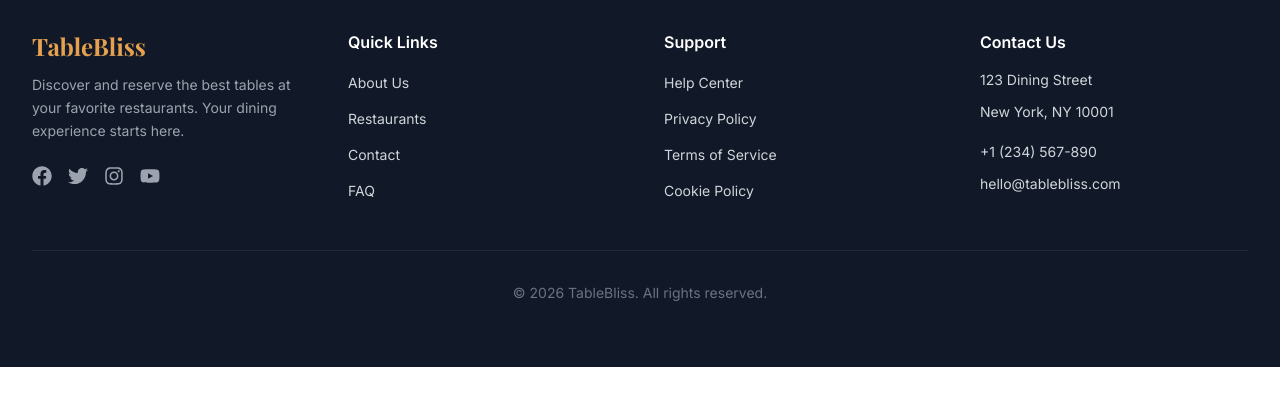
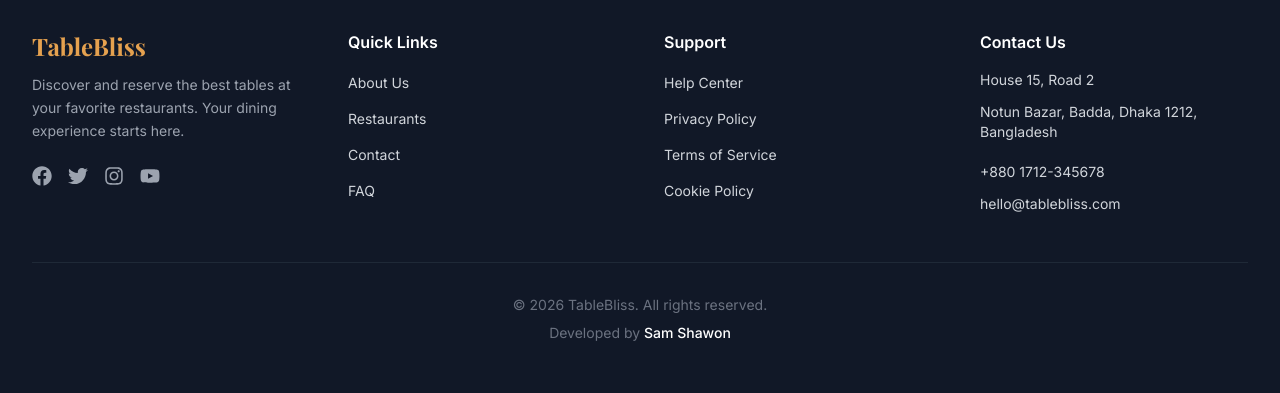
Before and after one commit to samshawon10/TableBliss, a React (Vite) app in the folder frontend/: page / in a window 1280 px wide. Shown: the part 2206-2599 px from the top of the page. Before the commit the page ends 2573 px from the top, so only its background shows below. Built offline with nearby package versions, Linux system fonts and the light colour scheme; no server answers.

Commit message:
feat: update Footer component layout and content, including new contact information and developer credit

```diff
--- a/frontend/src/components/layout/Footer.jsx
+++ b/frontend/src/components/layout/Footer.jsx
@@ -3,28 +3,28 @@ import { FaFacebook, FaTwitter, FaInstagram, FaYoutube } from 'react-icons/fa';
 
 const Footer = () => {
   return (
-    <footer className="bg-gray-900 text-gray-300">
-      <div className="max-w-7xl mx-auto px-4 sm:px-6 lg:px-8 py-12 lg:py-16">
-        <div className="grid grid-cols-1 md:grid-cols-2 lg:grid-cols-4 gap-8 lg:gap-12">
+    <footer className="text-gray-300 bg-gray-900">
+      <div className="px-4 py-12 mx-auto max-w-7xl sm:px-6 lg:px-8 lg:py-16">
+        <div className="grid grid-cols-1 gap-8 md:grid-cols-2 lg:grid-cols-4 lg:gap-12">
           {/* Brand */}
           <div className="lg:col-span-1">
-            <Link to="/" className="text-2xl font-display font-bold text-primary-400">
+            <Link to="/" className="text-2xl font-bold font-display text-primary-400">
               TableBliss
             </Link>
-            <p className="mt-3 text-sm text-gray-400 leading-relaxed">
+            <p className="mt-3 text-sm leading-relaxed text-gray-400">
               Discover and reserve the best tables at your favorite restaurants. Your dining experience starts here.
             </p>
             <div className="flex gap-4 mt-6">
-              <a href="#" className="text-gray-400 hover:text-primary-400 transition-colors">
+              <a href="#" className="text-gray-400 transition-colors hover:text-primary-400">
                 <FaFacebook className="w-5 h-5" />
               </a>
-              <a href="#" className="text-gray-400 hover:text-primary-400 transition-colors">
+              <a href="#" className="text-gray-400 transition-colors hover:text-primary-400">
                 <FaTwitter className="w-5 h-5" />
               </a>
-              <a href="#" className="text-gray-400 hover:text-primary-400 transition-colors">
+              <a href="#" className="text-gray-400 transition-colors hover:text-primary-400">
                 <FaInstagram className="w-5 h-5" />
               </a>
-              <a href="#" className="text-gray-400 hover:text-primary-400 transition-colors">
+              <a href="#" className="text-gray-400 transition-colors hover:text-primary-400">
                 <FaYoutube className="w-5 h-5" />
               </a>
             </div>
@@ -32,44 +32,72 @@ const Footer = () => {
 
           {/* Quick Links */}
           <div>
-            <h3 className="text-white font-semibold mb-4">Quick Links</h3>
+            <h3 className="mb-4 font-semibold text-white">Quick Links</h3>
             <ul className="space-y-3">
-              <li><Link to="/about" className="text-sm hover:text-primary-400 transition-colors">About Us</Link></li>
-              <li><Link to="/restaurants" className="text-sm hover:text-primary-400 transition-colors">Restaurants</Link></li>
-              <li><Link to="/contact" className="text-sm hover:text-primary-400 transition-colors">Contact</Link></li>
-              <li><Link to="/faq" className="text-sm hover:text-primary-400 transition-colors">FAQ</Link></li>
+              <li><Link to="/about" className="text-sm transition-colors hover:text-primary-400">About Us</Link></li>
+              <li><Link to="/restaurants" className="text-sm transition-colors hover:text-primary-400">Restaurants</Link></li>
+              <li><Link to="/contact" className="text-sm transition-colors hover:text-primary-400">Contact</Link></li>
+              <li><Link to="/faq" className="text-sm transition-colors hover:text-primary-400">FAQ</Link></li>
             </ul>
           </div>
 
           {/* Support */}
           <div>
-            <h3 className="text-white font-semibold mb-4">Support</h3>
+            <h3 className="mb-4 font-semibold text-white">Support</h3>
             <ul className="space-y-3">
-              <li><a href="#" className="text-sm hover:text-primary-400 transition-colors">Help Center</a></li>
-              <li><a href="#" className="text-sm hover:text-primary-400 transition-colors">Privacy Policy</a></li>
-              <li><a href="#" className="text-sm hover:text-primary-400 transition-colors">Terms of Service</a></li>
-              <li><a href="#" className="text-sm hover:text-primary-400 transition-colors">Cookie Policy</a></li>
+              <li><a href="#" className="text-sm transition-colors hover:text-primary-400">Help Center</a></li>
+              <li><a href="#" className="text-sm transition-colors hover:text-primary-400">Privacy Policy</a></li>
+              <li><a href="#" className="text-sm transition-colors hover:text-primary-400">Terms of Service</a></li>
+              <li><a href="#" className="text-sm transition-colors hover:text-primary-400">Cookie Policy</a></li>
             </ul>
           </div>
 
           {/* Contact */}
          <div>
-            <h3 className="text-white font-semibold mb-4">Contact Us</h3>
+  <h3 className="mb-4 font-semibold text-white">Contact Us</h3>
+
   <ul className="space-y-3 text-sm">
-              <li>123 Dining Street</li>
-              <li>New York, NY 10001</li>
+    <li>House 15, Road 2</li>
+
+    <li>Notun Bazar, Badda, Dhaka 1212, Bangladesh</li>
+
     <li className="pt-2">
-                <a href="tel:+1234567890" className="hover:text-primary-400 transition-colors">+1 (234) 567-890</a>
+      <a
+        href="tel:+8801712345678"
+        className="transition-colors hover:text-primary-400"
+      >
+        +880 1712-345678
+      </a>
     </li>
+
     <li>
-                <a href="mailto:hello@tablebliss.com" className="hover:text-primary-400 transition-colors">hello@tablebliss.com</a>
+      <a
+        href="mailto:hello@tablebliss.com"
+        className="transition-colors hover:text-primary-400"
+      >
+        hello@tablebliss.com
+      </a>
     </li>
   </ul>
  </div>
         </div>
 
-        <div className="mt-12 pt-8 border-t border-gray-800 text-center text-sm text-gray-500">
-          <p>&copy; {new Date().getFullYear()} TableBliss. All rights reserved.</p>
+       <div className="pt-8 mt-12 text-sm text-center text-gray-500 border-t border-gray-800">
+  <p>
+    &copy; {new Date().getFullYear()} TableBliss. All rights reserved.
+  </p>
+
+  <p className="mt-2">
+    Developed by{" "}
+    <a
+      href="https://shawonakando.dev"
+      target="_blank"
+      rel="noopener noreferrer"
+      className="font-medium text-white transition-colors hover:text-primary-400"
+    >
+      Sam Shawon
+    </a>
+  </p>
 </div>
       </div>
     </footer>
```
Lines whose indentation alone changed are shown as unchanged.
